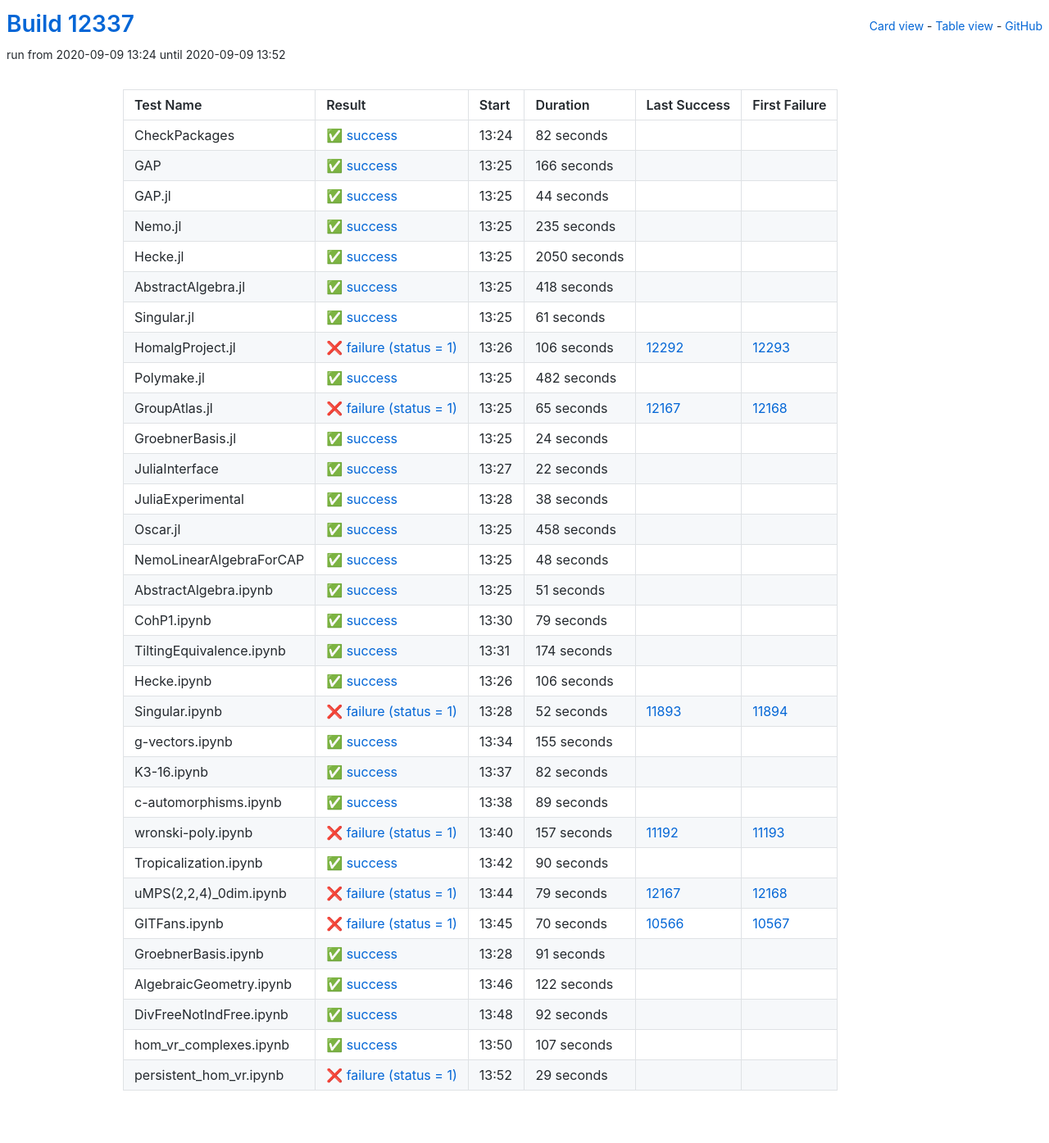
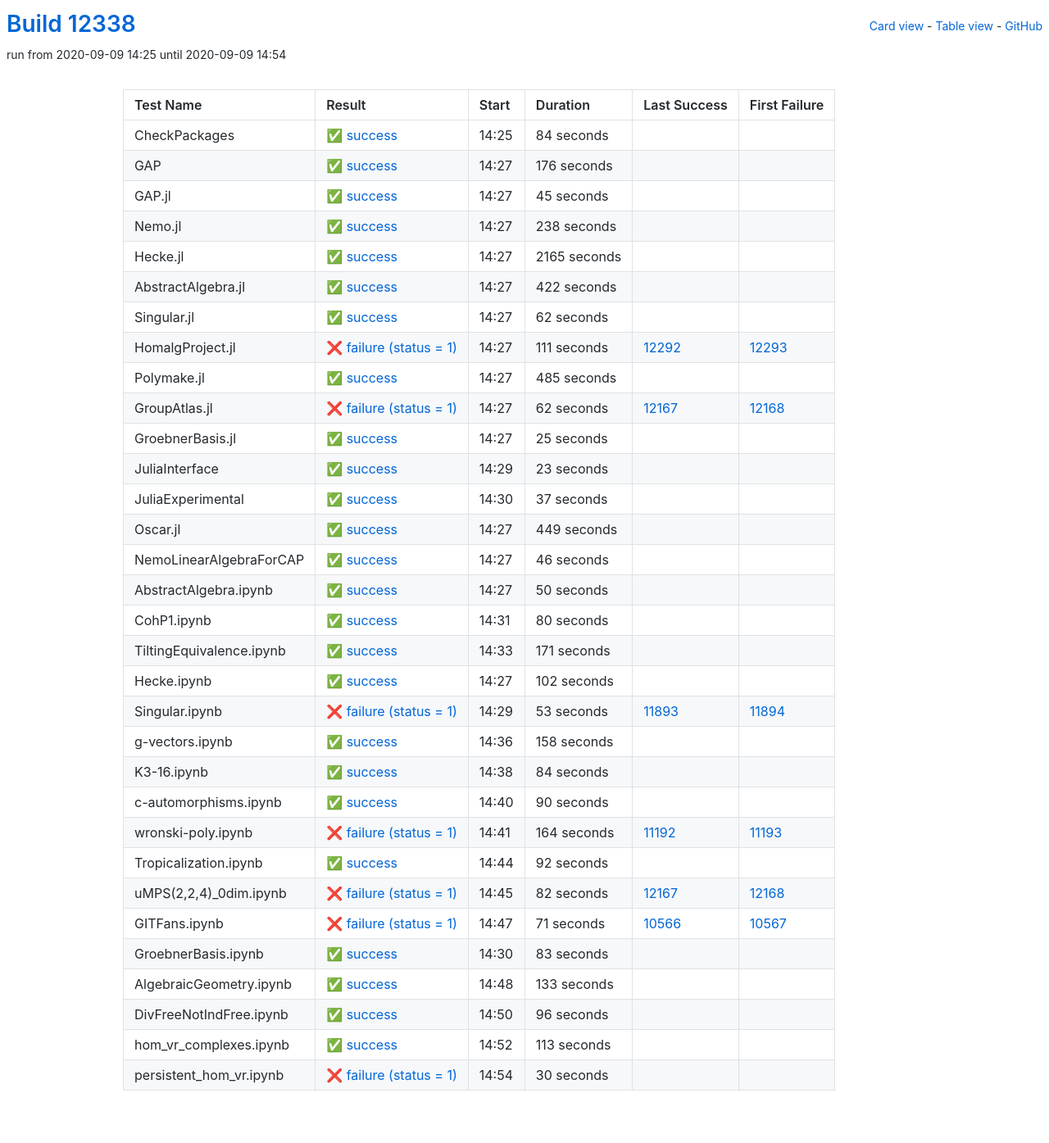
Before and after one commit to oscar-system/oscar-ci-status, a Jekyll site: the page built from table.html, in a window 1280 px wide. Shown: the whole page at 82% size. Built offline with Jekyll 4.4.1, drawn with Linux system fonts in a browser that asks for light colours.

Commit message:
Build #12338

```diff
--- a/_data/ci.yml
+++ b/_data/ci.yml
@@ -1,6 +1,6 @@
 ---
-build: 12337
-build_url: https://oscarci.mathematik.uni-kl.de/job/oscar/12337/
+build: 12338
+build_url: https://oscarci.mathematik.uni-kl.de/job/oscar/12338/
 job: oscar
 organization: oscar-system
 repo: oscar-ci-status
@@ -8,296 +8,272 @@ repourl: https://github.com/oscar-system/oscar-ci-status
 tests:
 - name: CheckPackages
   id: checkpackages
-  log: https://oscarci.mathematik.uni-kl.de/job/oscar/12337/artifact/logs/build-12337/CheckPackages.log
-  start: 2020-09-09 13:24
+  log: https://oscarci.mathematik.uni-kl.de/job/oscar/12338/artifact/logs/build-12338/CheckPackages.log
+  start: 2020-09-09 14:25
   success: true
   exitcode: 0
   status: success
-  duration: 82
+  duration: 84
   last_success: false
   last_success_url:
   first_failure: false
   first_failure_url:
 - name: GAP
   id: gap
-  log: https://oscarci.mathematik.uni-kl.de/job/oscar/12337/artifact/logs/build-12337/GAP.log
-  start: 2020-09-09 13:25
+  log: https://oscarci.mathematik.uni-kl.de/job/oscar/12338/artifact/logs/build-12338/GAP.log
+  start: 2020-09-09 14:27
   success: true
   exitcode: 0
   status: success
-  duration: 166
+  duration: 176
   last_success: false
   last_success_url:
   first_failure: false
   first_failure_url:
 - name: GAP.jl
   id: gap-jl
-  log: https://oscarci.mathematik.uni-kl.de/job/oscar/12337/artifact/logs/build-12337/GAP.jl.log
-  start: 2020-09-09 13:25
+  log: https://oscarci.mathematik.uni-kl.de/job/oscar/12338/artifact/logs/build-12338/GAP.jl.log
+  start: 2020-09-09 14:27
   success: true
   exitcode: 0
   status: success
-  duration: 44
+  duration: 45
   last_success: false
   last_success_url:
   first_failure: false
   first_failure_url:
 - name: Nemo.jl
   id: nemo-jl
-  log: https://oscarci.mathematik.uni-kl.de/job/oscar/12337/artifact/logs/build-12337/Nemo.jl.log
-  start: 2020-09-09 13:25
+  log: https://oscarci.mathematik.uni-kl.de/job/oscar/12338/artifact/logs/build-12338/Nemo.jl.log
+  start: 2020-09-09 14:27
   success: true
   exitcode: 0
   status: success
-  duration: 235
+  duration: 238
   last_success: false
   last_success_url:
   first_failure: false
   first_failure_url:
 - name: Hecke.jl
   id: hecke-jl
-  log: https://oscarci.mathematik.uni-kl.de/job/oscar/12337/artifact/logs/build-12337/Hecke.jl.log
-  start: 2020-09-09 13:25
+  log: https://oscarci.mathematik.uni-kl.de/job/oscar/12338/artifact/logs/build-12338/Hecke.jl.log
+  start: 2020-09-09 14:27
   success: true
   exitcode: 0
   status: success
-  duration: 2050
+  duration: 2165
   last_success: false
   last_success_url:
   first_failure: false
   first_failure_url:
 - name: AbstractAlgebra.jl
   id: abstractalgebra-jl
-  log: https://oscarci.mathematik.uni-kl.de/job/oscar/12337/artifact/logs/build-12337/AbstractAlgebra.jl.log
-  start: 2020-09-09 13:25
+  log: https://oscarci.mathematik.uni-kl.de/job/oscar/12338/artifact/logs/build-12338/AbstractAlgebra.jl.log
+  start: 2020-09-09 14:27
   success: true
   exitcode: 0
   status: success
-  duration: 418
+  duration: 422
   last_success: false
   last_success_url:
   first_failure: false
   first_failure_url:
 - name: Singular.jl
   id: singular-jl
-  log: https://oscarci.mathematik.uni-kl.de/job/oscar/12337/artifact/logs/build-12337/Singular.jl.log
-  start: 2020-09-09 13:25
+  log: https://oscarci.mathematik.uni-kl.de/job/oscar/12338/artifact/logs/build-12338/Singular.jl.log
+  start: 2020-09-09 14:27
   success: true
   exitcode: 0
   status: success
-  duration: 61
+  duration: 62
   last_success: false
   last_success_url:
   first_failure: false
   first_failure_url:
 - name: HomalgProject.jl
   id: homalgproject-jl
-  log: https://oscarci.mathematik.uni-kl.de/job/oscar/12337/artifact/logs/build-12337/HomalgProject.jl.log
-  start: 2020-09-09 13:26
+  log: https://oscarci.mathematik.uni-kl.de/job/oscar/12338/artifact/logs/build-12338/HomalgProject.jl.log
+  start: 2020-09-09 14:27
   success: false
   exitcode: 1
   status: failure
-  duration: 106
+  duration: 111
   last_success: 12292
   last_success_url: https://oscarci.mathematik.uni-kl.de/job/oscar/12292/
   first_failure: 12293
   first_failure_url: https://oscarci.mathematik.uni-kl.de/job/oscar/12293/
 - name: Polymake.jl
   id: polymake-jl
-  log: https://oscarci.mathematik.uni-kl.de/job/oscar/12337/artifact/logs/build-12337/Polymake.jl.log
-  start: 2020-09-09 13:25
+  log: https://oscarci.mathematik.uni-kl.de/job/oscar/12338/artifact/logs/build-12338/Polymake.jl.log
+  start: 2020-09-09 14:27
   success: true
   exitcode: 0
   status: success
-  duration: 482
+  duration: 485
   last_success: false
   last_success_url:
   first_failure: false
   first_failure_url:
 - name: GroupAtlas.jl
   id: groupatlas-jl
-  log: https://oscarci.mathematik.uni-kl.de/job/oscar/12337/artifact/logs/build-12337/GroupAtlas.jl.log
-  start: 2020-09-09 13:25
+  log: https://oscarci.mathematik.uni-kl.de/job/oscar/12338/artifact/logs/build-12338/GroupAtlas.jl.log
+  start: 2020-09-09 14:27
   success: false
   exitcode: 1
   status: failure
-  duration: 65
+  duration: 62
   last_success: 12167
   last_success_url: https://oscarci.mathematik.uni-kl.de/job/oscar/12167/
   first_failure: 12168
   first_failure_url: https://oscarci.mathematik.uni-kl.de/job/oscar/12168/
 - name: GroebnerBasis.jl
   id: groebnerbasis-jl
-  log: https://oscarci.mathematik.uni-kl.de/job/oscar/12337/artifact/logs/build-12337/GroebnerBasis.jl.log
-  start: 2020-09-09 13:25
+  log: https://oscarci.mathematik.uni-kl.de/job/oscar/12338/artifact/logs/build-12338/GroebnerBasis.jl.log
+  start: 2020-09-09 14:27
   success: true
   exitcode: 0
   status: success
-  duration: 24
+  duration: 25
   last_success: false
   last_success_url:
   first_failure: false
   first_failure_url:
 - name: JuliaInterface
   id: juliainterface
-  log: https://oscarci.mathematik.uni-kl.de/job/oscar/12337/artifact/logs/build-12337/JuliaInterface.log
-  start: 2020-09-09 13:27
+  log: https://oscarci.mathematik.uni-kl.de/job/oscar/12338/artifact/logs/build-12338/JuliaInterface.log
+  start: 2020-09-09 14:29
   success: true
   exitcode: 0
   status: success
-  duration: 22
+  duration: 23
   last_success: false
   last_success_url:
   first_failure: false
   first_failure_url:
 - name: JuliaExperimental
   id: juliaexperimental
-  log: https://oscarci.mathematik.uni-kl.de/job/oscar/12337/artifact/logs/build-12337/JuliaExperimental.log
-  start: 2020-09-09 13:28
+  log: https://oscarci.mathematik.uni-kl.de/job/oscar/12338/artifact/logs/build-12338/JuliaExperimental.log
+  start: 2020-09-09 14:30
   success: true
   exitcode: 0
   status: success
-  duration: 38
+  duration: 37
   last_success: false
   last_success_url:
   first_failure: false
   first_failure_url:
 - name: Oscar.jl
   id: oscar-jl
-  log: https://oscarci.mathematik.uni-kl.de/job/oscar/12337/artifact/logs/build-12337/Oscar.jl.log
-  start: 2020-09-09 13:25
+  log: https://oscarci.mathematik.uni-kl.de/job/oscar/12338/artifact/logs/build-12338/Oscar.jl.log
+  start: 2020-09-09 14:27
   success: true
   exitcode: 0
   status: success
-  duration: 458
+  duration: 449
   last_success: false
   last_success_url:
   first_failure: false
   first_failure_url:
 - name: NemoLinearAlgebraForCAP
   id: nemolinearalgebraforcap
-  log: https://oscarci.mathematik.uni-kl.de/job/oscar/12337/artifact/logs/build-12337/NemoLinearAlgebraForCAP.log
-  start: 2020-09-09 13:25
+  log: https://oscarci.mathematik.uni-kl.de/job/oscar/12338/artifact/logs/build-12338/NemoLinearAlgebraForCAP.log
+  start: 2020-09-09 14:27
   success: true
   exitcode: 0
   status: success
-  duration: 48
+  duration: 46
   last_success: false
   last_success_url:
   first_failure: false
   first_failure_url:
 - name: AbstractAlgebra.ipynb
   id: abstractalgebra-ipynb
-  log: https://oscarci.mathematik.uni-kl.de/job/oscar/12337/artifact/logs/build-12337/AbstractAlgebra.ipynb.log
-  start: 2020-09-09 13:25
+  log: https://oscarci.mathematik.uni-kl.de/job/oscar/12338/artifact/logs/build-12338/AbstractAlgebra.ipynb.log
+  start: 2020-09-09 14:27
   success: true
   exitcode: 0
   status: success
-  duration: 51
+  duration: 50
   last_success: false
   last_success_url:
   first_failure: false
   first_failure_url:
 - name: CohP1.ipynb
   id: cohp1-ipynb
-  log: https://oscarci.mathematik.uni-kl.de/job/oscar/12337/artifact/logs/build-12337/CohP1.ipynb.log
-  start: 2020-09-09 13:30
+  log: https://oscarci.mathematik.uni-kl.de/job/oscar/12338/artifact/logs/build-12338/CohP1.ipynb.log
+  start: 2020-09-09 14:31
   success: true
   exitcode: 0
   status: success
-  duration: 79
+  duration: 80
   last_success: false
   last_success_url:
   first_failure: false
   first_failure_url:
 - name: TiltingEquivalence.ipynb
   id: tiltingequivalence-ipynb
-  log: https://oscarci.mathematik.uni-kl.de/job/oscar/12337/artifact/logs/build-12337/TiltingEquivalence.ipynb.log
-  start: 2020-09-09 13:31
+  log: https://oscarci.mathematik.uni-kl.de/job/oscar/12338/artifact/logs/build-12338/TiltingEquivalence.ipynb.log
+  start: 2020-09-09 14:33
   success: true
   exitcode: 0
   status: success
-  duration: 174
+  duration: 171
   last_success: false
   last_success_url:
   first_failure: false
   first_failure_url:
 - name: Hecke.ipynb
   id: hecke-ipynb
-  log: https://oscarci.mathematik.uni-kl.de/job/oscar/12337/artifact/logs/build-12337/Hecke.ipynb.log
-  start: 2020-09-09 13:26
+  log: https://oscarci.mathematik.uni-kl.de/job/oscar/12338/artifact/logs/build-12338/Hecke.ipynb.log
+  start: 2020-09-09 14:27
   success: true
   exitcode: 0
   status: success
-  duration: 106
+  duration: 102
   last_success: false
   last_success_url:
   first_failure: false
   first_failure_url:
 - name: Singular.ipynb
   id: singular-ipynb
-  log: https://oscarci.mathematik.uni-kl.de/job/oscar/12337/artifact/logs/build-12337/Singular.ipynb.log
-  start: 2020-09-09 13:28
+  log: https://oscarci.mathematik.uni-kl.de/job/oscar/12338/artifact/logs/build-12338/Singular.ipynb.log
+  start: 2020-09-09 14:29
   success: false
   exitcode: 1
   status: failure
-  duration: 52
+  duration: 53
   last_success: 11893
   last_success_url: https://oscarci.mathematik.uni-kl.de/job/oscar/11893/
   first_failure: 11894
   first_failure_url: https://oscarci.mathematik.uni-kl.de/job/oscar/11894/
 - name: g-vectors.ipynb
   id: g-vectors-ipynb
-  log: https://oscarci.mathematik.uni-kl.de/job/oscar/12337/artifact/logs/build-12337/g-vectors.ipynb.log
-  start: 2020-09-09 13:34
+  log: https://oscarci.mathematik.uni-kl.de/job/oscar/12338/artifact/logs/build-12338/g-vectors.ipynb.log
+  start: 2020-09-09 14:36
   success: true
   exitcode: 0
   status: success
-  duration: 155
+  duration: 158
   last_success: false
   last_success_url:
   first_failure: false
   first_failure_url:
 - name: K3-16.ipynb
   id: k3-16-ipynb
-  log: https://oscarci.mathematik.uni-kl.de/job/oscar/12337/artifact/logs/build-12337/K3-16.ipynb.log
-  start: 2020-09-09 13:37
+  log: https://oscarci.mathematik.uni-kl.de/job/oscar/12338/artifact/logs/build-12338/K3-16.ipynb.log
+  start: 2020-09-09 14:38
   success: true
   exitcode: 0
   status: success
-  duration: 82
+  duration: 84
   last_success: false
   last_success_url:
   first_failure: false
   first_failure_url:
 - name: c-automorphisms.ipynb
   id: c-automorphisms-ipynb
-  log: https://oscarci.mathematik.uni-kl.de/job/oscar/12337/artifact/logs/build-12337/c-automorphisms.ipynb.log
-  start: 2020-09-09 13:38
-  success: true
-  exitcode: 0
-  status: success
-  duration: 89
-  last_success: false
-  last_success_url:
-  first_failure: false
-  first_failure_url:
-- name: wronski-poly.ipynb
-  id: wronski-poly-ipynb
-  log: https://oscarci.mathematik.uni-kl.de/job/oscar/12337/artifact/logs/build-12337/wronski-poly.ipynb.log
-  start: 2020-09-09 13:40
-  success: false
-  exitcode: 1
-  status: failure
-  duration: 157
-  last_success: 11192
-  last_success_url: https://oscarci.mathematik.uni-kl.de/job/oscar/11192/
-  first_failure: 11193
-  first_failure_url: https://oscarci.mathematik.uni-kl.de/job/oscar/11193/
-- name: Tropicalization.ipynb
-  id: tropicalization-ipynb
-  log: https://oscarci.mathematik.uni-kl.de/job/oscar/12337/artifact/logs/build-12337/Tropicalization.ipynb.log
-  start: 2020-09-09 13:42
+  log: https://oscarci.mathematik.uni-kl.de/job/oscar/12338/artifact/logs/build-12338/c-automorphisms.ipynb.log
+  start: 2020-09-09 14:40
   success: true
   exitcode: 0
   status: success
@@ -306,58 +282,22 @@ tests:
   last_success_url:
   first_failure: false
   first_failure_url:
-- name: uMPS(2,2,4)_0dim.ipynb
-  id: umps-2-2-4-0dim-ipynb
-  log: https://oscarci.mathematik.uni-kl.de/job/oscar/12337/artifact/logs/build-12337/uMPS-2-2-4-_0dim.ipynb.log
-  start: 2020-09-09 13:44
+- name: wronski-poly.ipynb
+  id: wronski-poly-ipynb
+  log: https://oscarci.mathematik.uni-kl.de/job/oscar/12338/artifact/logs/build-12338/wronski-poly.ipynb.log
+  start: 2020-09-09 14:41
   success: false
   exitcode: 1
   status: failure
-  duration: 79
-  last_success: 12167
-  last_success_url: https://oscarci.mathematik.uni-kl.de/job/oscar/12167/
-  first_failure: 12168
-  first_failure_url: https://oscarci.mathematik.uni-kl.de/job/oscar/12168/
-- name: GITFans.ipynb
-  id: gitfans-ipynb
-  log: https://oscarci.mathematik.uni-kl.de/job/oscar/12337/artifact/logs/build-12337/GITFans.ipynb.log
-  start: 2020-09-09 13:45
-  success: false
-  exitcode: 1
-  status: failure
-  duration: 70
-  last_success: 10566
-  last_success_url: https://oscarci.mathematik.uni-kl.de/job/oscar/10566/
-  first_failure: 10567
-  first_failure_url: https://oscarci.mathematik.uni-kl.de/job/oscar/10567/
-- name: GroebnerBasis.ipynb
-  id: groebnerbasis-ipynb
-  log: https://oscarci.mathematik.uni-kl.de/job/oscar/12337/artifact/logs/build-12337/GroebnerBasis.ipynb.log
-  start: 2020-09-09 13:28
-  success: true
-  exitcode: 0
-  status: success
-  duration: 91
-  last_success: false
-  last_success_url:
-  first_failure: false
-  first_failure_url:
-- name: AlgebraicGeometry.ipynb
-  id: algebraicgeometry-ipynb
-  log: https://oscarci.mathematik.uni-kl.de/job/oscar/12337/artifact/logs/build-12337/AlgebraicGeometry.ipynb.log
-  start: 2020-09-09 13:46
-  success: true
-  exitcode: 0
-  status: success
-  duration: 122
-  last_success: false
-  last_success_url:
-  first_failure: false
-  first_failure_url:
-- name: DivFreeNotIndFree.ipynb
-  id: divfreenotindfree-ipynb
-  log: https://oscarci.mathematik.uni-kl.de/job/oscar/12337/artifact/logs/build-12337/DivFreeNotIndFree.ipynb.log
-  start: 2020-09-09 13:48
+  duration: 164
+  last_success: 11192
+  last_success_url: https://oscarci.mathematik.uni-kl.de/job/oscar/11192/
+  first_failure: 11193
+  first_failure_url: https://oscarci.mathematik.uni-kl.de/job/oscar/11193/
+- name: Tropicalization.ipynb
+  id: tropicalization-ipynb
+  log: https://oscarci.mathematik.uni-kl.de/job/oscar/12338/artifact/logs/build-12338/Tropicalization.ipynb.log
+  start: 2020-09-09 14:44
   success: true
   exitcode: 0
   status: success
@@ -366,26 +306,86 @@ tests:
   last_success_url:
   first_failure: false
   first_failure_url:
-- name: hom_vr_complexes.ipynb
-  id: hom-vr-complexes-ipynb
-  log: https://oscarci.mathematik.uni-kl.de/job/oscar/12337/artifact/logs/build-12337/hom_vr_complexes.ipynb.log
-  start: 2020-09-09 13:50
+- name: uMPS(2,2,4)_0dim.ipynb
+  id: umps-2-2-4-0dim-ipynb
+  log: https://oscarci.mathematik.uni-kl.de/job/oscar/12338/artifact/logs/build-12338/uMPS-2-2-4-_0dim.ipynb.log
+  start: 2020-09-09 14:45
+  success: false
+  exitcode: 1
+  status: failure
+  duration: 82
+  last_success: 12167
+  last_success_url: https://oscarci.mathematik.uni-kl.de/job/oscar/12167/
+  first_failure: 12168
+  first_failure_url: https://oscarci.mathematik.uni-kl.de/job/oscar/12168/
+- name: GITFans.ipynb
+  id: gitfans-ipynb
+  log: https://oscarci.mathematik.uni-kl.de/job/oscar/12338/artifact/logs/build-12338/GITFans.ipynb.log
+  start: 2020-09-09 14:47
+  success: false
+  exitcode: 1
+  status: failure
+  duration: 71
+  last_success: 10566
+  last_success_url: https://oscarci.mathematik.uni-kl.de/job/oscar/10566/
+  first_failure: 10567
+  first_failure_url: https://oscarci.mathematik.uni-kl.de/job/oscar/10567/
+- name: GroebnerBasis.ipynb
+  id: groebnerbasis-ipynb
+  log: https://oscarci.mathematik.uni-kl.de/job/oscar/12338/artifact/logs/build-12338/GroebnerBasis.ipynb.log
+  start: 2020-09-09 14:30
   success: true
   exitcode: 0
   status: success
-  duration: 107
+  duration: 83
+  last_success: false
+  last_success_url:
+  first_failure: false
+  first_failure_url:
+- name: AlgebraicGeometry.ipynb
+  id: algebraicgeometry-ipynb
+  log: https://oscarci.mathematik.uni-kl.de/job/oscar/12338/artifact/logs/build-12338/AlgebraicGeometry.ipynb.log
+  start: 2020-09-09 14:48
+  success: true
+  exitcode: 0
+  status: success
+  duration: 133
+  last_success: false
+  last_success_url:
+  first_failure: false
+  first_failure_url:
+- name: DivFreeNotIndFree.ipynb
+  id: divfreenotindfree-ipynb
+  log: https://oscarci.mathematik.uni-kl.de/job/oscar/12338/artifact/logs/build-12338/DivFreeNotIndFree.ipynb.log
+  start: 2020-09-09 14:50
+  success: true
+  exitcode: 0
+  status: success
+  duration: 96
+  last_success: false
+  last_success_url:
+  first_failure: false
+  first_failure_url:
+- name: hom_vr_complexes.ipynb
+  id: hom-vr-complexes-ipynb
+  log: https://oscarci.mathematik.uni-kl.de/job/oscar/12338/artifact/logs/build-12338/hom_vr_complexes.ipynb.log
+  start: 2020-09-09 14:52
+  success: true
+  exitcode: 0
+  status: success
+  duration: 113
   last_success: false
   last_success_url:
   first_failure: false
   first_failure_url:
 - name: persistent_hom_vr.ipynb
   id: persistent-hom-vr-ipynb
-  log: https://oscarci.mathematik.uni-kl.de/job/oscar/12337/artifact/logs/build-12337/persistent_hom_vr.ipynb.log
-  start: 2020-09-09 13:52
+  log: https://oscarci.mathematik.uni-kl.de/job/oscar/12338/artifact/logs/build-12338/persistent_hom_vr.ipynb.log
+  start: 2020-09-09 14:54
   success: false
   exitcode: 1
   status: failure
-  duration: 29
+  duration: 30
   last_success: false
   last_success_url:
   first_failure: false
```
Also changed, not shown: README.md.
